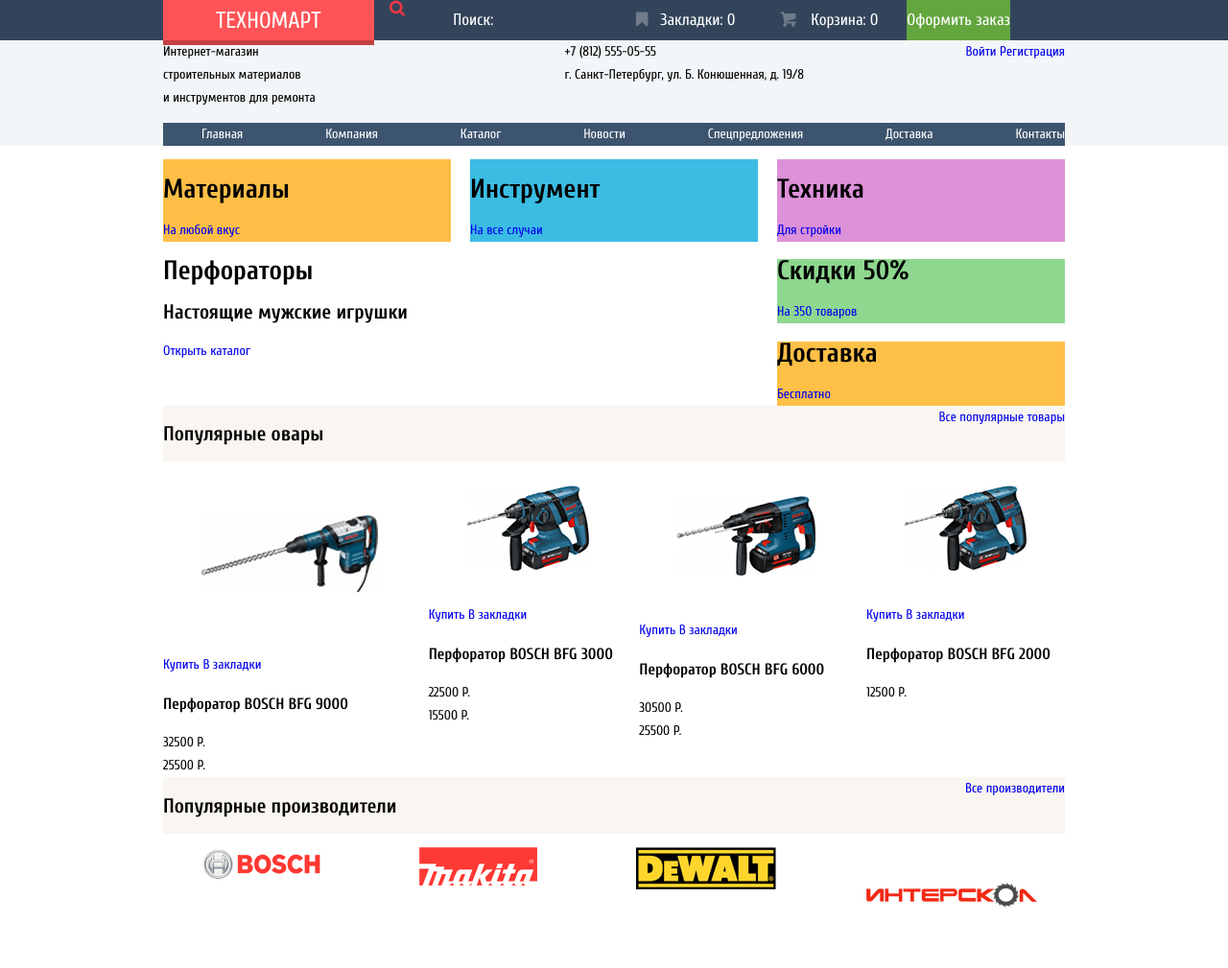
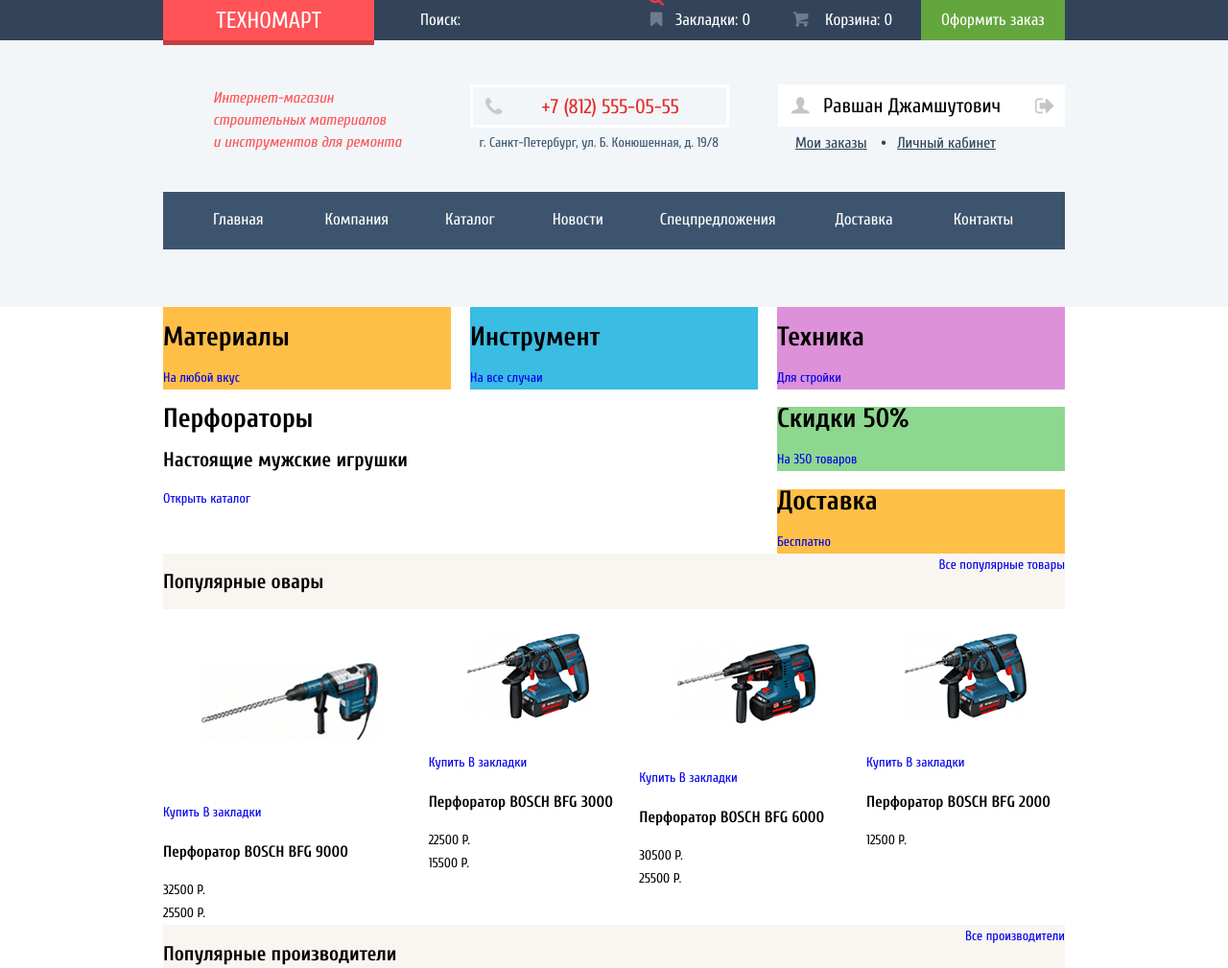
Before and after one commit to ozonep/357567-technomart, a plain HTML site: page index.html in a window 1280 px wide. Shown: the top 1009 px of the page at 96% size. Drawn offline with Linux system fonts and the light colour scheme.

Commit message:
Final version of header? Nope.

```diff
--- a/css/style.css
+++ b/css/style.css
@@ -75,7 +75,6 @@ a {
 }
 
 
-.user-logged-in,
 .big-promo-drel {
     display: none;
 }
@@ -83,10 +82,6 @@ a {
 .header-phone,
 .header-address {
     display: block;
-}
-
-.header-description {
-    width: 250px;
 }
 
 
@@ -140,10 +135,7 @@ a {
 
 .header-bottom {
     background-color: #f2f6f8;
-}
-
-.header-nav {
-    background-color: #3d546e;
+    min-height: 278px;
 }
 
 .header-nav ul {
@@ -240,7 +232,7 @@ a {
     text-transform: uppercase;
     padding-top: 10px;
     padding-bottom: 8px;
-    padding-left: 55px;
+    padding-left: 55.32px;
     padding-right: 55px;
     background-color: #ff5357;
     box-shadow: 0px 5px #c23f42;
@@ -251,6 +243,7 @@ a {
 }
 
 .search-form {
+    position: relative;
     /*background-color: white;*/
 
 }
@@ -258,10 +251,11 @@ a {
 .input-search {
     height: 42px;
     border: none;
-    width: 220px;
-    padding-left: 47px;
+    width: 270px;
+    padding-left: 48px;
     padding-top: 0;
     padding-bottom: 1px;
+    padding-right: 0;
     background-color: #33445a;
     font-family: "Cuprum";
     font-size: 17px;
@@ -270,7 +264,9 @@ a {
 
 .label-search {
     position: relative;
-    color: #33445a;
+    /*color: #33445a;*/
+    color: white;
+
     /*padding-left: 47px;*/
 }
 
@@ -286,6 +282,7 @@ a {
     background-repeat: no-repeat;
     background-position: -141px -191px;
     left: 15px;
+    top: -25px;
 }
 
 
@@ -315,7 +312,7 @@ a {
     background-image: url(../img/spritesheet.png);
     background-repeat: no-repeat;
     background-position: -141px -191px;
-    left: 19px;
+    left: 190px;
 }
 
 
@@ -340,7 +337,7 @@ a {
     width: 150px;
     box-sizing: border-box;
     position: relative;
-    padding-left: 43px;
+    padding-left: 44px;
     font-size: 17px;
 }
 
@@ -375,7 +372,7 @@ a {
     background-image: url(../img/spritesheet.png);
     background-repeat: no-repeat;
     background-position: -36px -168px;
-    left: 18px;
+    left: 16px;
     bottom: 5px;
 }
 
@@ -385,4 +382,226 @@ a {
     padding-top: 9px;
     padding-bottom: 9px;
     font-size: 17px;
+    padding-left: 21px;
+    padding-right: 21.22px;
 }
+
+.header-contacts {
+    width: 270px;
+    box-sizing: border-box;
+    margin-left: 18px;
+}
+
+.header-upper-row {
+    min-height: 158px;
+}
+
+.header-description {
+    width: 250px;
+    font-style: italic;
+    font-size: 16px;
+    line-height: 23px;
+    color: #ff5357;
+    box-sizing: border-box;
+    padding-left: 52px;
+    margin-top: 49px;
+}
+
+.header-phone {
+    width: 270px;
+    position: relative;
+    box-sizing: border-box;
+    border: 3px solid white;
+    min-height: 45px;
+    font-size: 21px;
+    color: #e9292a;
+    padding-top: 8px;
+    padding-left: 72px;
+    margin-top: 46px;
+}
+
+.header-phone::before {
+    content: "";
+    position: absolute;
+    display: block;
+    width: 19px;
+    height: 19px;
+    background-image: url(../img/spritesheet.png);
+    background-repeat: no-repeat;
+    background-position: -116px -191px;
+    left: 12px;
+    bottom: 10px;
+}
+
+.header-address {
+    margin-left: 10px;
+    margin-top: 4px;
+    color: #3d546e;
+}
+
+.user-login {
+    margin-top: 46px;
+    width: 299px;
+    display: flex;
+    justify-content: flex-end;
+    align-items: flex-start;
+    display: none;
+}
+
+.btn-login {
+    margin-right: 10px;
+    background-color: white;
+    color: black;
+    font-size: 21px;
+    line-height: 18px;
+    padding-right: 25px;
+    padding-left: 46px;
+    padding-top: 13px;
+    padding-bottom: 13px;
+    position: relative;
+}
+
+.btn-login::before {
+    content: "";
+    display: block;
+    position: absolute;
+    width: 20px;
+    height: 17px;
+    background-image: url(../img/spritesheet.png);
+    background-repeat: no-repeat;
+    background-position: -166px -168px;
+    left: 13px;
+}
+
+.btn-registration {
+    background-color: white;
+    color: black;
+    font-size: 21px;
+    line-height: 18px;
+    padding-right: 24px;
+    padding-left: 25px;
+    padding-top: 13px;
+    padding-bottom: 13px;
+}
+
+.header-nav ul {
+    margin-top: 0;
+    margin-bottom: 0;
+    padding-left: 0;
+    /*align-items: center;*/
+}
+
+.header-link {
+    font-size: 17px;
+    line-height: 17px;
+    padding-top: 20px;
+    display: inline-block;
+    min-height: 60px;
+    background-color: #3d546e;
+    box-sizing: border-box;
+    border-bottom: 2px solid 293449;
+}
+
+.header-link.link-one {
+    padding-left: 52px;
+    padding-right: 34px;
+}
+
+.header-link.link-two {
+    padding-left: 30px;
+    padding-right: 30px;
+}
+
+.header-link.link-three {
+    padding-left: 29px;
+    padding-right: 30px;
+}
+
+.header-link.link-four {
+    padding-left: 30px;
+    padding-right: 30px;
+}
+
+.header-link.link-five {
+    padding-left: 29px;
+    padding-right: 30px;
+}
+
+.header-link.link-six {
+    padding-left: 32px;
+    padding-right: 30px;
+}
+
+.header-link.link-seven {
+    padding-left: 33px;
+    padding-right: 54px;
+}
+
+.user-logged-in {
+    /*display: none;*/
+    margin-top: 46px;
+    width: 299px;
+}
+
+.direct-user {
+    color: black;
+    font-size: 21px;
+    line-height: 18px;
+    display: inline-block;
+    margin-top: 13px;
+    margin-left: 47px;
+    position: relative;
+}
+
+.direct-user::before {
+    content: "";
+    position: absolute;
+    display: block;
+    background-image: url(../img/spritesheet.png);
+    background-repeat: no-repeat;
+    width: 20px;
+    height: 18px;
+    background-position: -215px -11px;
+    left: -34px;
+}
+
+.direct-user::after {
+    content: "";
+    position: absolute;
+    display: block;
+    background-image: url(../img/spritesheet.png);
+    background-repeat: no-repeat;
+    width: 21px;
+    height: 17px;
+    background-position: -62px -191px;
+    right: -56px;
+    bottom: 0;
+}
+
+.user-name {
+    background-color: white;
+    min-height: 44px;
+}
+
+.lichka {
+    font-size: 16px;
+    line-height: 18px;
+    color: #32425c;
+    display: inline-block;
+    margin-top: 8px;
+    margin-left: 18px;
+    text-decoration: underline;
+}
+
+.lichka-two {
+    margin-left: 28px;
+    position: relative;
+}
+
+.lichka-two::before {
+    content: "\2022";
+    position: absolute;
+    display: block;
+    left: -17px;
+    font-family: Arial;
+}
--- a/index.html
+++ b/index.html
@@ -14,9 +14,8 @@
             <div class="container flex-start">
                 <a href="#" class="header-logo">Техномарт</a>
                 <form action="" method="GET" class="search-form">
-                    <label class="label-search">Поиск
-                    <input type="text" placeholder="Поиск:" class="input-search">
-                    </label>
+                    <input type="text" placeholder="Поиск:" class="input-search" id="searchik">
+                    <label for="searchik" class="label-search"></label>
                 </form>
                 <div class="bookmarks-container">
                     Закладки: <span class="bookmark-count">0</span>
@@ -30,7 +29,7 @@
         <section class="header-bottom">
             <div class="container">
                 <div class="header-upper-row flex">
-                    <div class="header-description">Интернет-магазин<br>строительных материалов<br>и инструментов для ремонта</div>
+                    <div class="header-description">Интернет-магазин строительных материалов<br>и инструментов для ремонта</div>
                     <div class="header-contacts">
                         <span class="header-phone">+7 (812) 555-05-55</span>
                         <span class="header-address">г. Санкт-Петербург, ул. Б. Конюшенная, д. 19/8</span>
@@ -41,21 +40,21 @@
                     </div>
                     <div class="user-logged-in">
                         <div class="user-name">
-                            <a href="#">Равшан Джамшутович</a>
+                            <a href="#" class="direct-user">Равшан Джамшутович</a>
                         </div>
-                            <a href="#">Мои заказы</a>
-                            <a href="#">Личный кабинет</a>
+                            <a href="#" class="lichka">Мои заказы</a>
+                            <a href="#" class="lichka lichka-two">Личный кабинет</a>
                     </div>
                 </div>
                 <nav class="header-nav">
-                    <ul class="flex">
-                        <li><a href="#">Главная</a></li>
-                        <li><a href="#">Компания</a></li>
-                        <li><a href="./catalog.html">Каталог</a></li>
-                        <li><a href="#">Новости</a></li>
-                        <li><a href="#">Спецпредложения</a></li>
-                        <li><a href="#">Доставка</a></li>
-                        <li><a href="#">Контакты</a></li>
+                    <ul class="flex-start">
+                        <li><a href="#" class="header-link link-one">Главная</a></li>
+                        <li><a href="#" class="header-link link-two">Компания</a></li>
+                        <li><a href="./catalog.html" class="header-link link-three">Каталог</a></li>
+                        <li><a href="#" class="header-link link-four">Новости</a></li>
+                        <li><a href="#" class="header-link link-five">Спецпредложения</a></li>
+                        <li><a href="#" class="header-link link-six">Доставка</a></li>
+                        <li><a href="#" class="header-link link-seven">Контакты</a></li>
                     </ul>
                 </nav>
             </div>
```
Also changed, not shown: css/stylesheet.txt.
